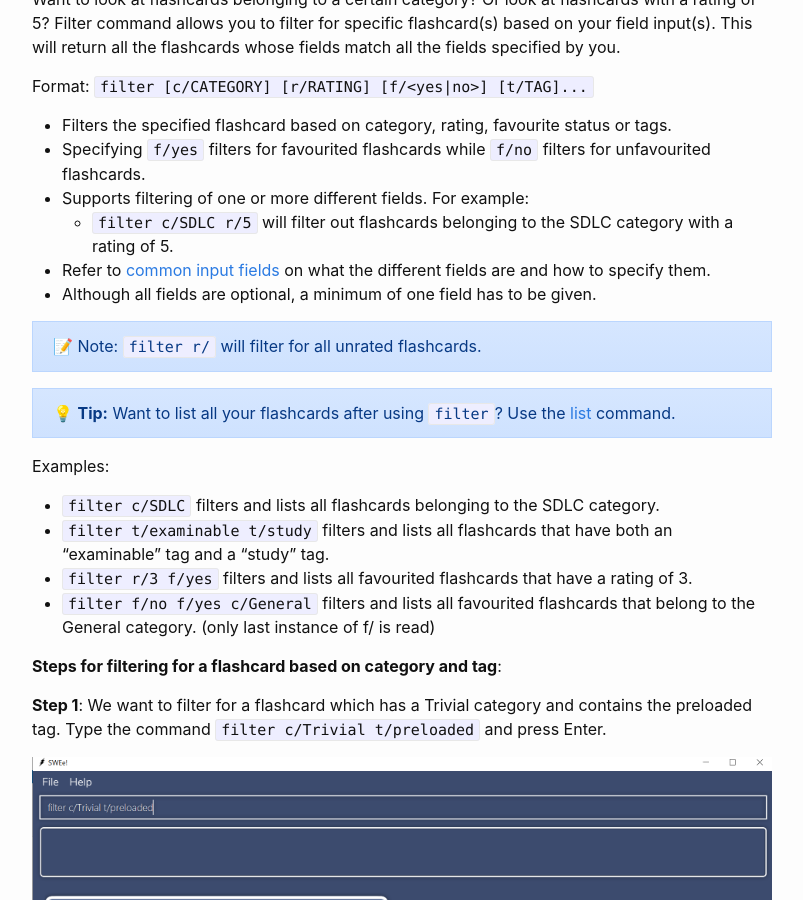
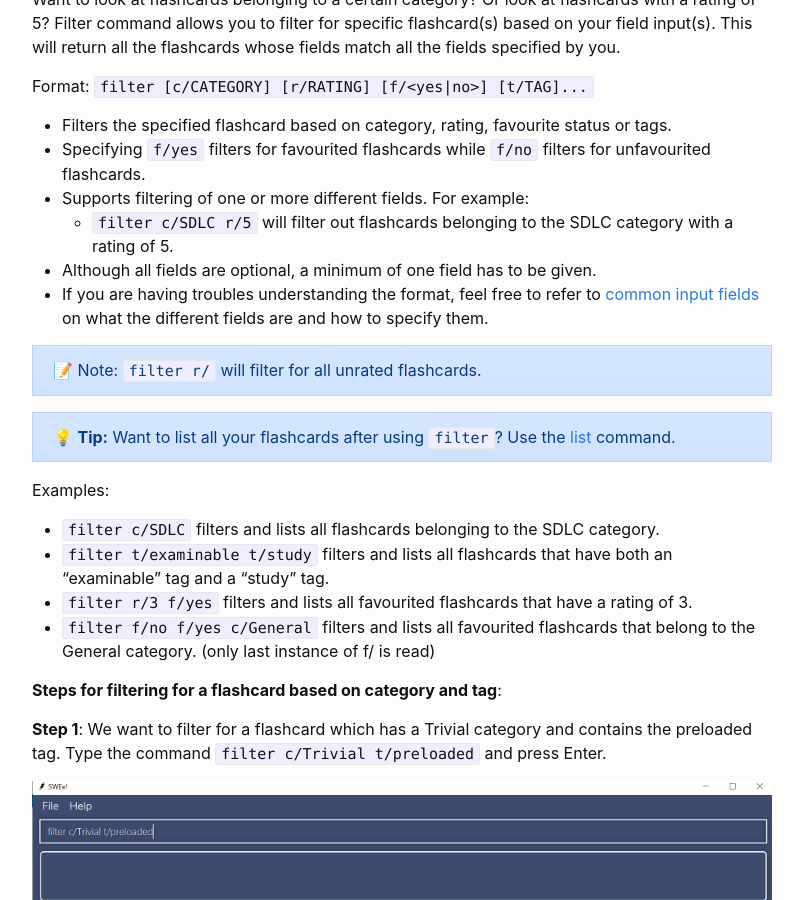
Before and after one commit to minzzelo/cs2101ug, a Jekyll site: the page built from docs/UserGuide.md, in a window 1280 px wide and 900 px high, scrolled down 11104 px. Shown: the whole window, without its empty margins (238-1041 px from the left). Built offline with Jekyll 4.4.1, drawn with Linux system fonts in a browser that asks for light colours; emoji names are drawn with the system emoji font.

Commit message:
Update filter in UG

```diff
--- a/docs/UserGuide.md
+++ b/docs/UserGuide.md
@@ -261,8 +261,9 @@ Format: `filter [c/CATEGORY] [r/RATING] [f/<yes|no>] [t/TAG]...`
 * Specifying `f/yes` filters for favourited flashcards while `f/no` filters for unfavourited flashcards.
 * Supports filtering of one or more different fields. For example:
     - `filter c/SDLC r/5` will filter out flashcards belonging to the SDLC category with a rating of 5.
-* Refer to [common input fields](#common-input-fields) on what the different fields are and how to specify them.
 * Although all fields are optional, a minimum of one field has to be given.
+* If you are having troubles understanding the format, feel free to refer to [common input fields](#common-input-fields) on what the different fields are and how to specify them.
+
 <div markdown="span" class="alert alert-primary">:memo: Note:
 <code>filter r/</code> will filter for all unrated flashcards.</div>
 
```
